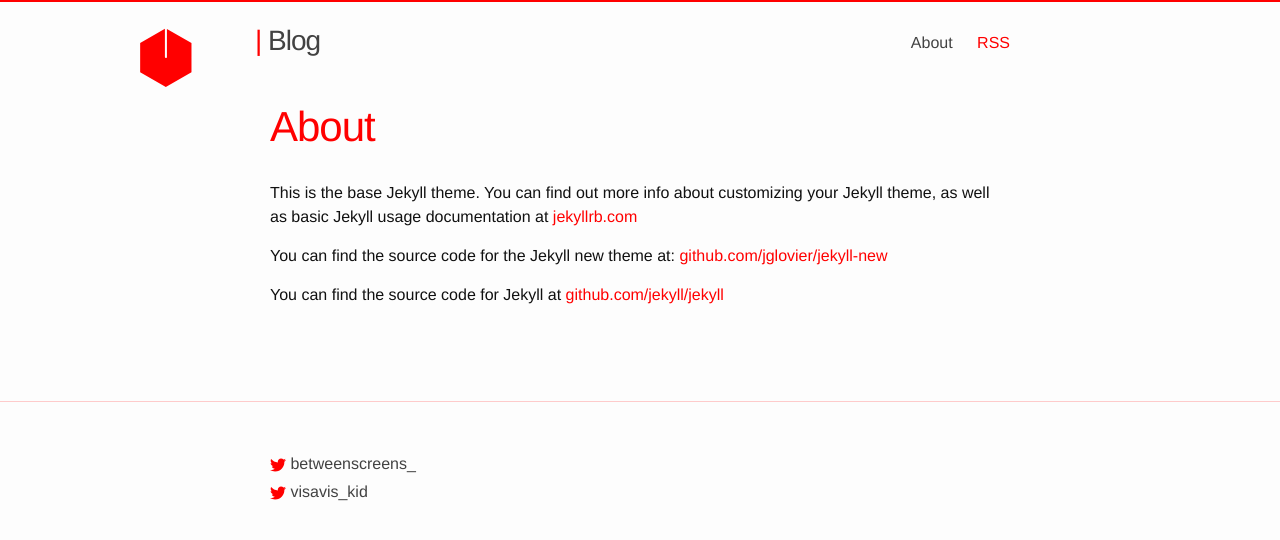
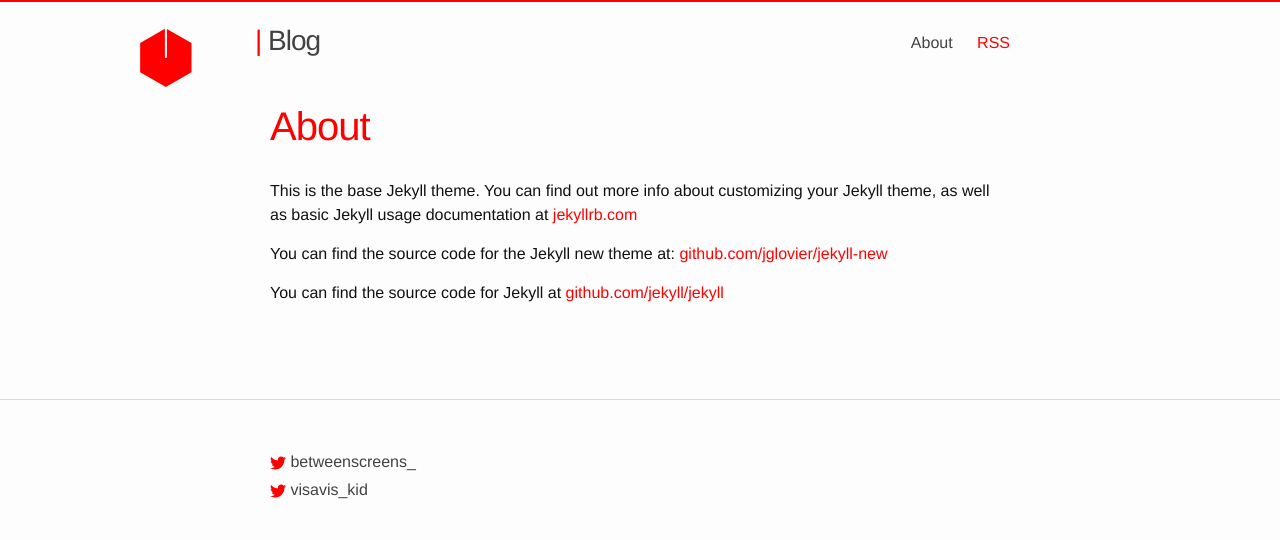
Before and after one commit to vis-kid/between_blog, a Jekyll site: the page built from about.md, in a window 1280 px wide. Shown: the top 540 px of the page. Built offline with Jekyll 4.4.1, drawn with Linux system fonts in a browser that asks for light colours.

Commit message:
Tweaks font-size for post-title and keywords

```diff
--- a/_sass/_layout.scss
+++ b/_sass/_layout.scss
@@ -252,7 +252,7 @@
 }
 
 .post-title {
-    font-size: 42px;
+    font-size: 40px;
 		color: $red;
     letter-spacing: -1px;
     line-height: 1.15;
@@ -363,7 +363,7 @@
 }
 
 h2.keywords {
-  font-size: 29px;
+  font-size: 30px;
 	color: $grey-color-dark;
 	line-height: 1.3;
 	margin-bottom: 0px;
```
